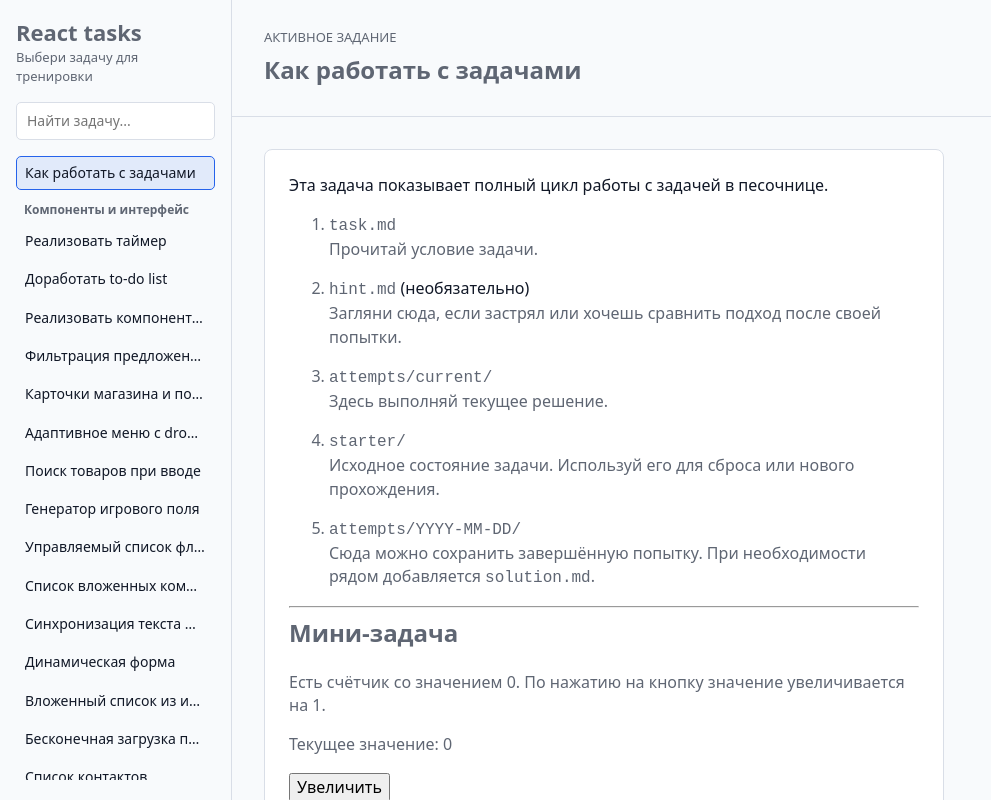
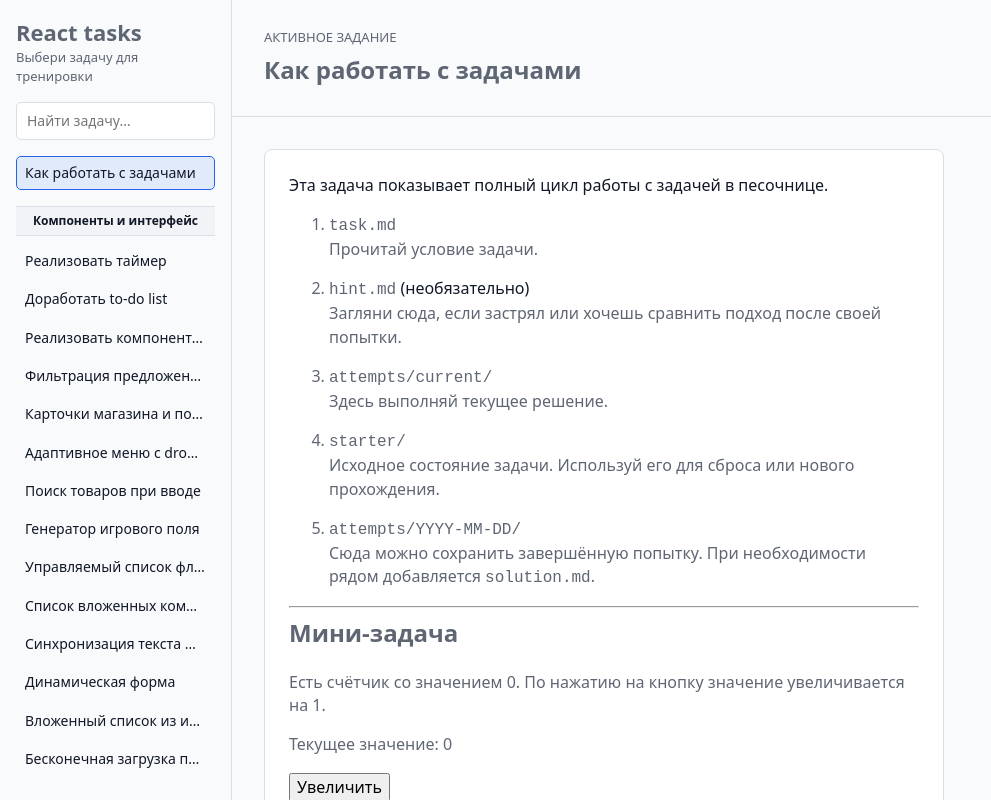
Before and after one commit to alexy-bott/my-react-sandbox, a React (Vite) app: page / in a window 1280 px wide. Shown: the whole page, without its empty margins (0-991 px from the left). Built offline with nearby package versions, Linux system fonts and the light colour scheme.

Commit message:
style: finish task category navigation

```diff
--- a/src/App.css
+++ b/src/App.css
@@ -59,6 +59,11 @@
   scrollbar-color: rgba(95, 102, 115, 0.38) transparent;
 }
 
+.task-list::after {
+  content: '';
+  flex: 0 0 35vh;
+}
+
 .task-list::-webkit-scrollbar {
   width: 6px;
 }
@@ -84,10 +89,19 @@
 }
 
 .task-category-title {
-  margin: 8px 8px 2px;
-  color: var(--text);
+  position: sticky;
+  z-index: 1;
+  top: 0;
+  margin: 12px 0 4px;
+  padding: 6px 8px;
+  border-top: 1px solid var(--border);
+  border-bottom: 1px solid var(--border);
+  color: var(--text-h);
+  background: color-mix(in srgb, var(--border) 35%, var(--social-bg));
   font-size: 12px;
+  font-weight: 600;
   line-height: 1.3;
+  text-align: center;
 }
 
 .task-button {
```
